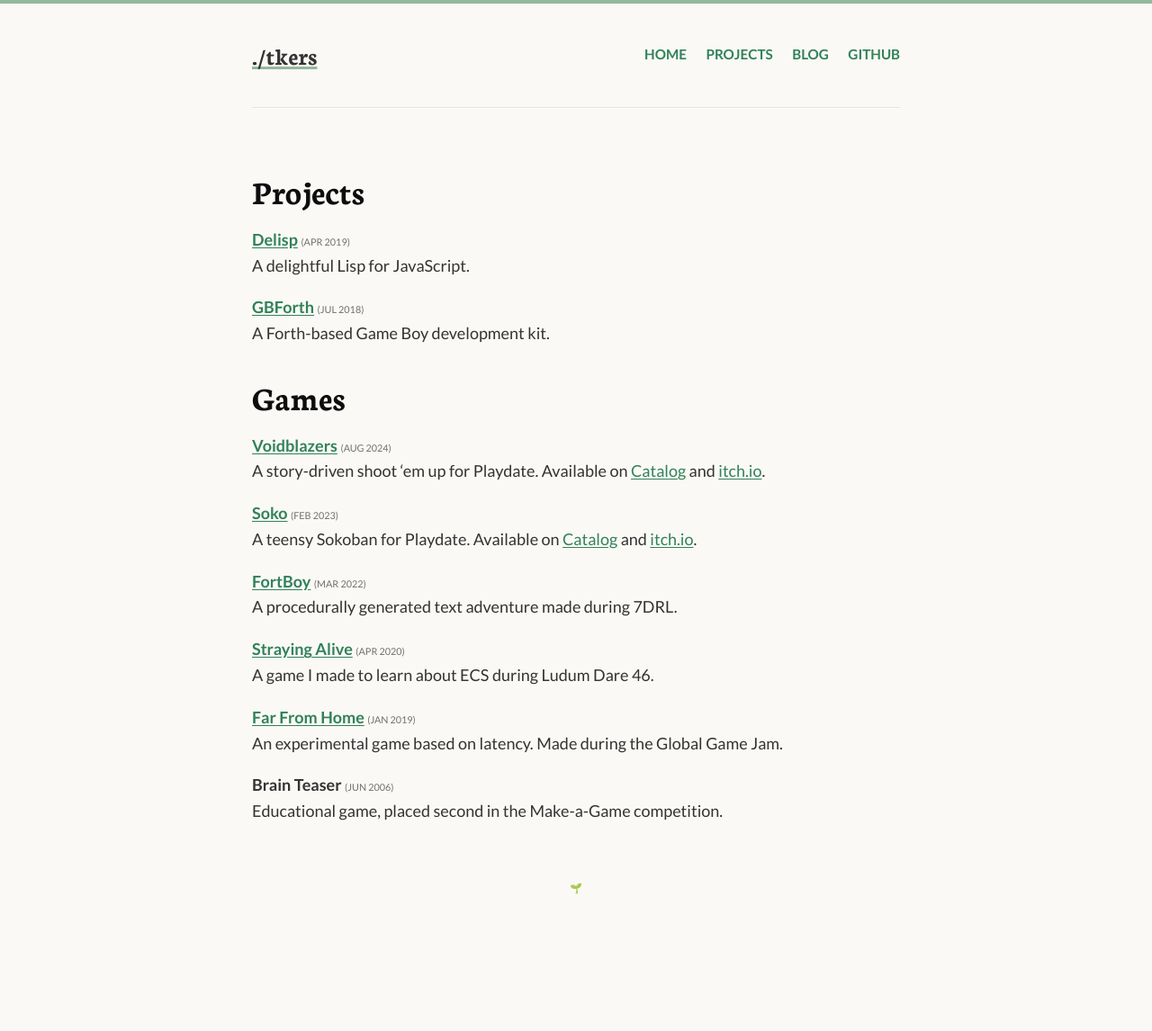
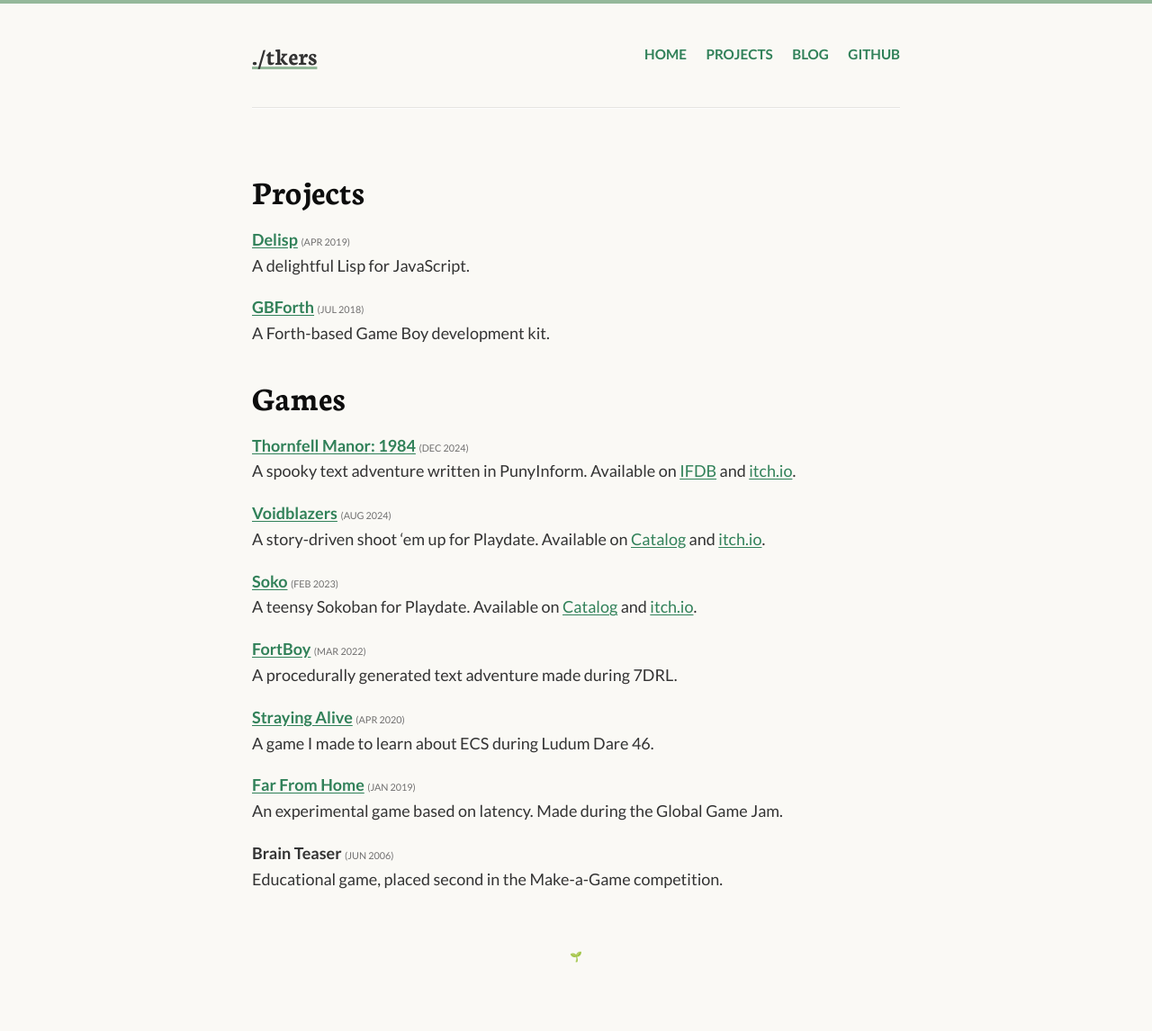
Before and after one commit to tkers/tkers.github.io, a Jekyll site: the page built from projects.md, in a window 1280 px wide. Shown: the whole page at 90% size. Built offline with Jekyll 4.4.1, drawn with Linux system fonts in a browser that asks for light colours; our own code applies the rules of GitHub Pages for plain Markdown files; before the commit the page ends 1071 px from its top, so only the background shows below that.

Commit message:
Add Thornfell Manor to projects

```diff
--- a/projects.md
+++ b/projects.md
@@ -11,6 +11,9 @@ A delightful Lisp for JavaScript.
 A Forth-based Game Boy development kit.
 
 # Games
+
+**[Thornfell Manor: 1984](https://tkers.itch.io/thornfell)** <small>(Dec 2024)</small>\
+A spooky text adventure written in PunyInform. Available on [IFDB](https://ifdb.org/viewgame?id=tc4a5grxg2zjjcel) and [itch.io](https://tkers.itch.io/thornfell).
 
 **[Voidblazers](https://tkers.itch.io/voidblazers)** <small>(Aug 2024)</small>\
 A story-driven shoot 'em up for Playdate. Available on [Catalog](https://play.date/games/voidblazers) and [itch.io](https://tkers.itch.io/voidblazers).
```
